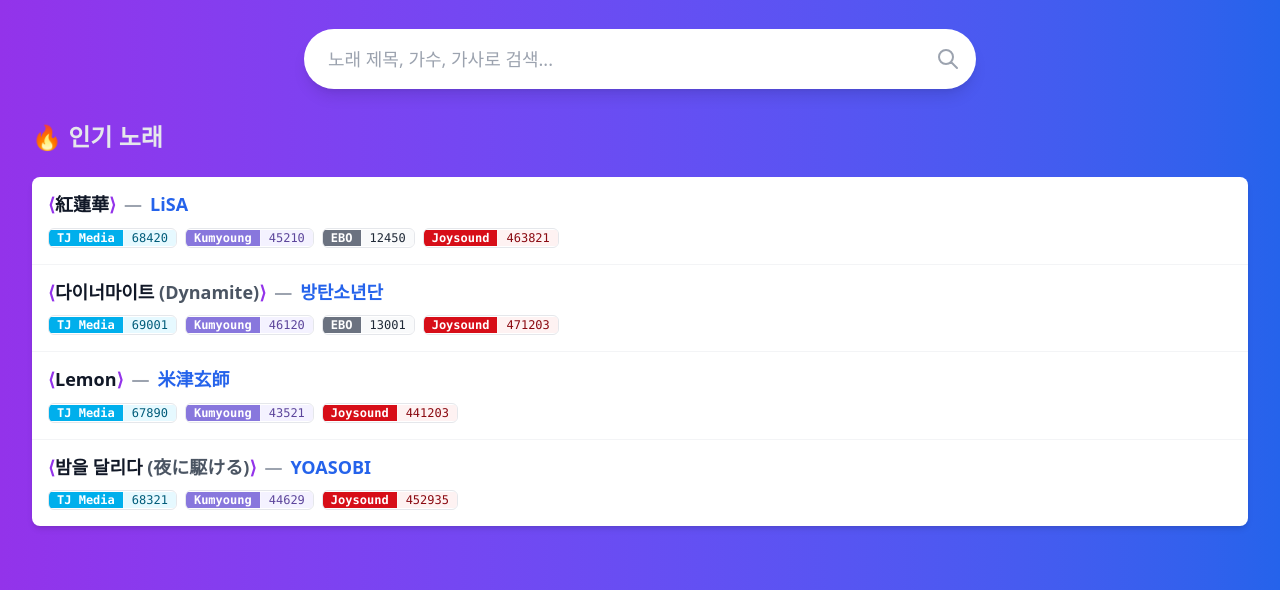
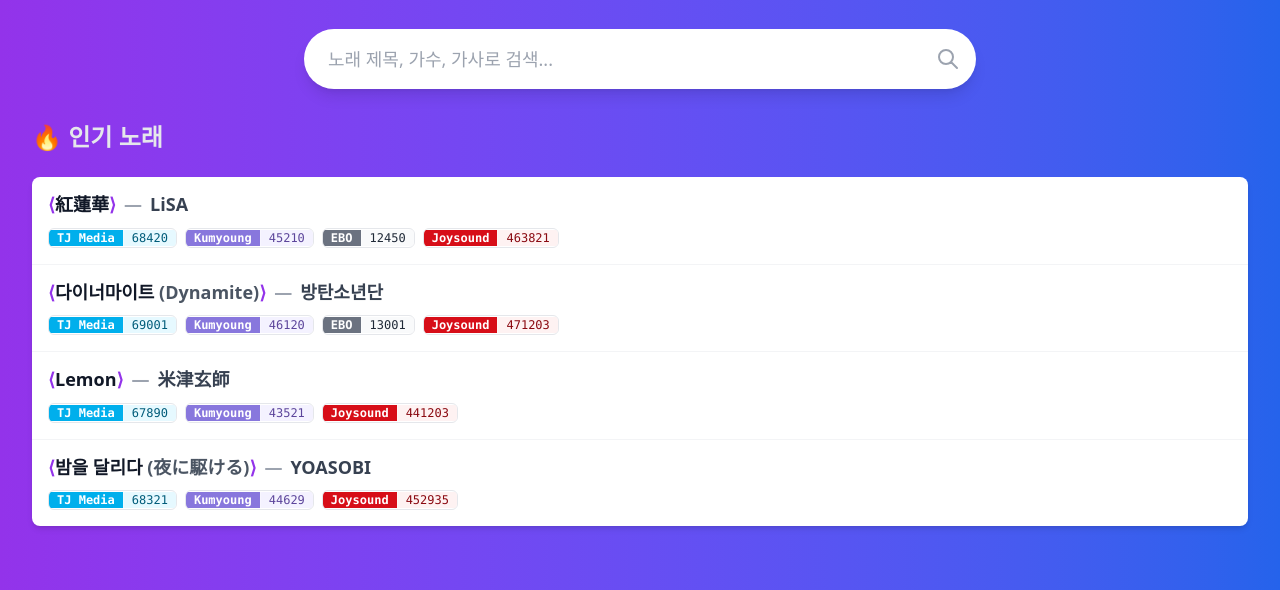
Before and after one commit to RanolP/imakaraokay, an Astro site: page / in a window 1280 px wide. Shown: the part 215-805 px from the top of the page. Built offline with nearby package versions, Linux system fonts and the light colour scheme; Astro itself is replaced by a stand-in of ours; no server answers; a web font is replaced by a local one.

Commit message:
Update styling for song links in search interface and song list item components
- Modified the class attributes for song links in `SearchInterface` to include `text-inherit` and `no-underline` for improved text visibility and consistency.
- Updated the class for artist links in `SongListItem` to change the text color and hover effects, enhancing the overall user experience.

```diff
--- a/src/components/search-interface.tsx
+++ b/src/components/search-interface.tsx
@@ -111,7 +111,7 @@
                         {(song) => (
                           <a
                             href={`/songs/${song.id}`}
-                            class="block border-b border-gray-100 last:border-b-0"
+                            class="block border-b border-gray-100 last:border-b-0 text-inherit no-underline"
                           >
                             <SongListItem song={song} />
                           </a>
@@ -168,7 +168,7 @@
                   {(song) => (
                     <a
                       href={`/songs/${song.id}`}
-                      class="block border-b border-gray-100 last:border-b-0"
+                      class="block border-b border-gray-100 last:border-b-0 text-inherit no-underline"
                     >
                       <SongListItem song={song} />
                     </a>
--- a/src/components/song-list-item.tsx
+++ b/src/components/song-list-item.tsx
@@ -46,7 +46,7 @@
         return (
           <a
             href={`/artists/${artistId}`}
-            class="text-blue-600 hover:underline"
+            class="text-gray-700 hover:text-gray-900 hover:underline"
             rel="noopener"
             tabIndex={0}
           >
```
